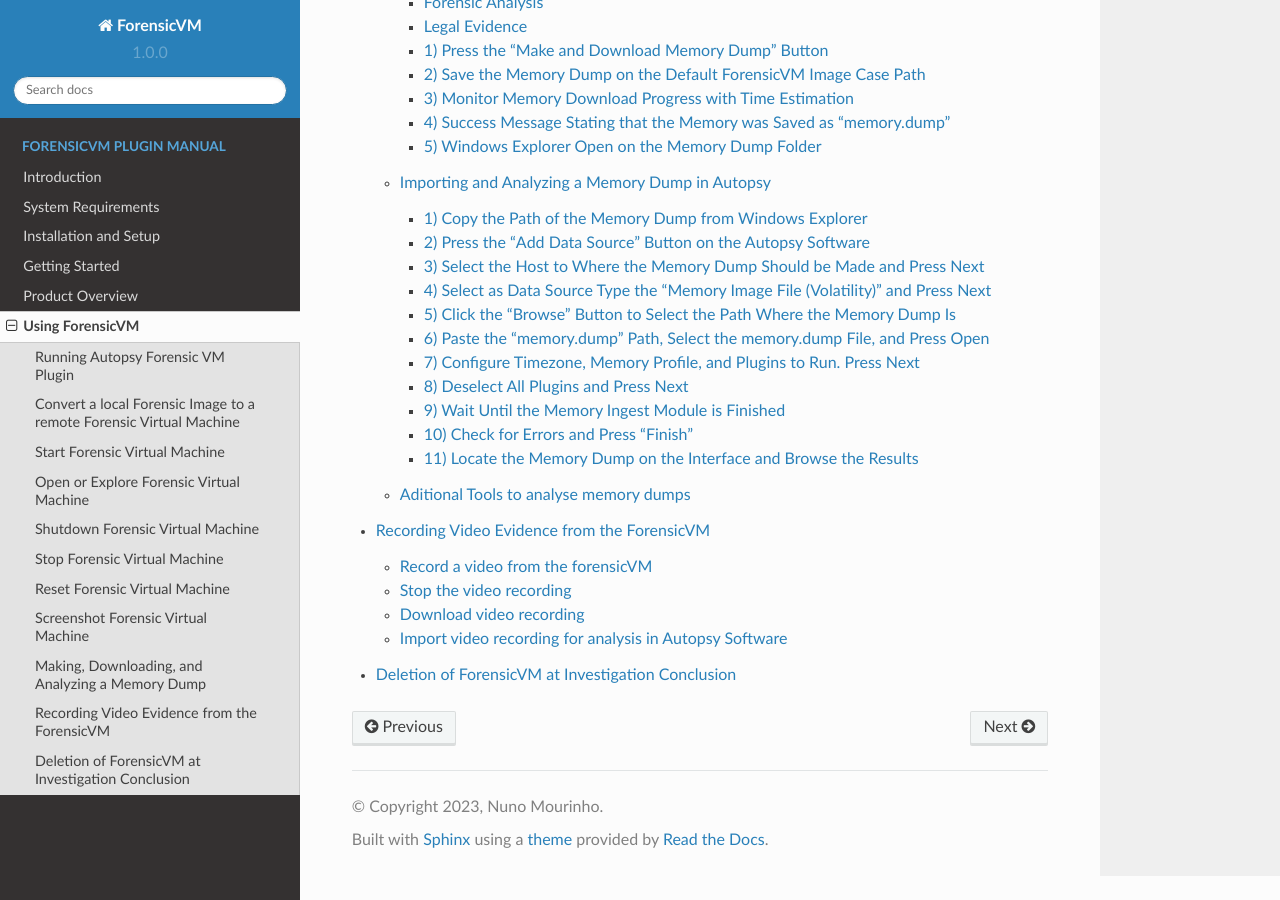
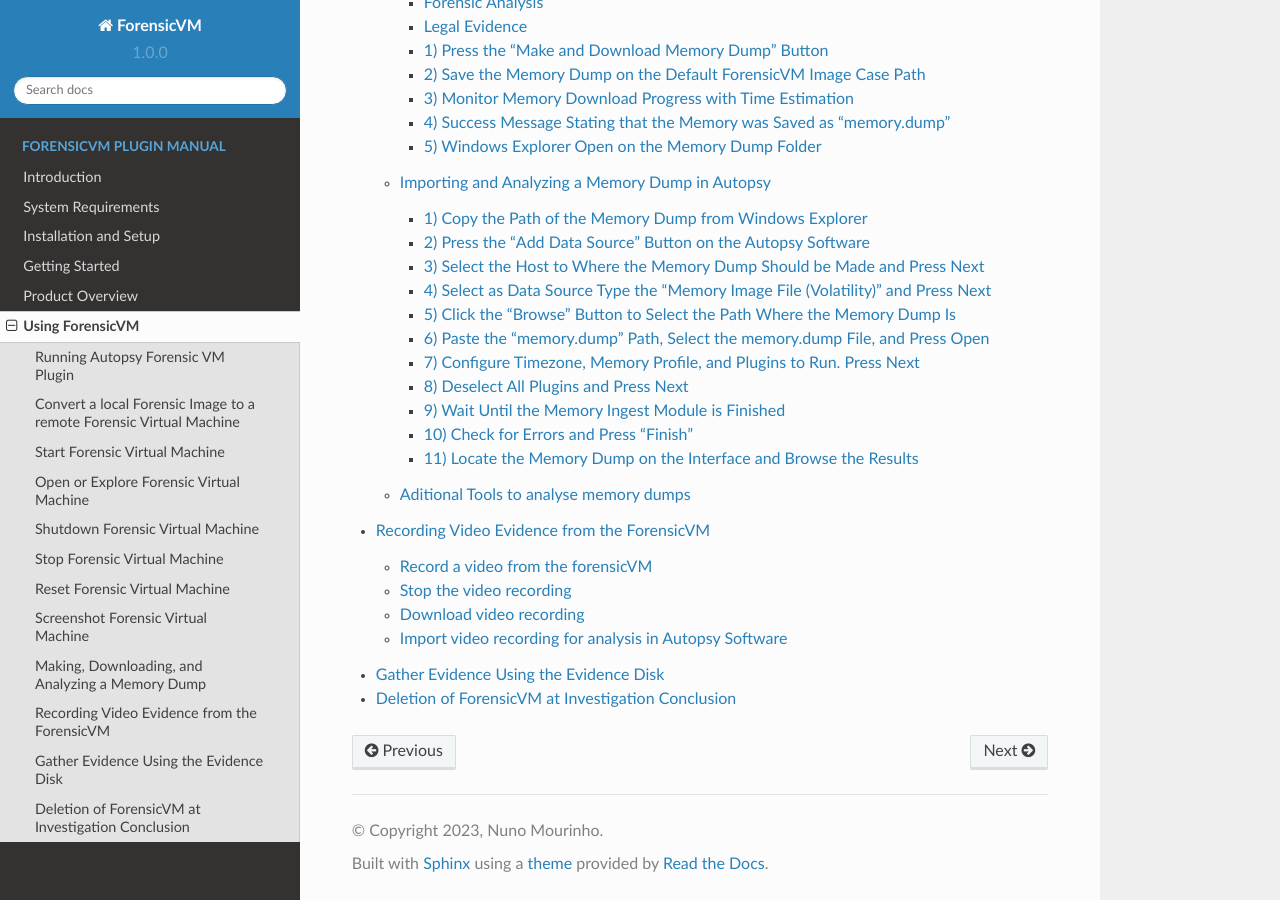
Before and after one commit to nunomourinho/forensicVmAutopsyUserManual, a Sphinx documentation site: the page built from docs/user/using_forensicvm.rst, in a window 1280 px wide and 900 px high, scrolled down 1813 px. Built offline with Sphinx 7.4.7 and the Read the Docs theme 2.0.0, drawn with Linux system fonts in a browser that asks for light colours; pages that are not in the unit, such as notebooks, are missing from menus.

Commit message:
Update using_forensicvm.rst

```diff
--- a/docs/user/using_forensicvm.rst
+++ b/docs/user/using_forensicvm.rst
@@ -33,4 +33,6 @@
 
    Recording Video Evidence from the ForensicVM <webrecord_video>
 
+   Gather Evidence Using the Evidence Disk <evidence_disk>
+
    Deletion of ForensicVM at Investigation Conclusion <delete_vm>
```
